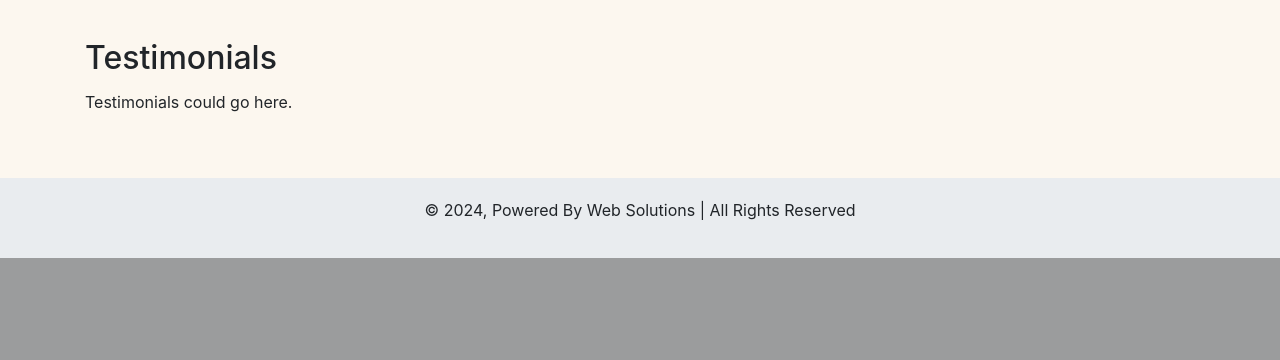
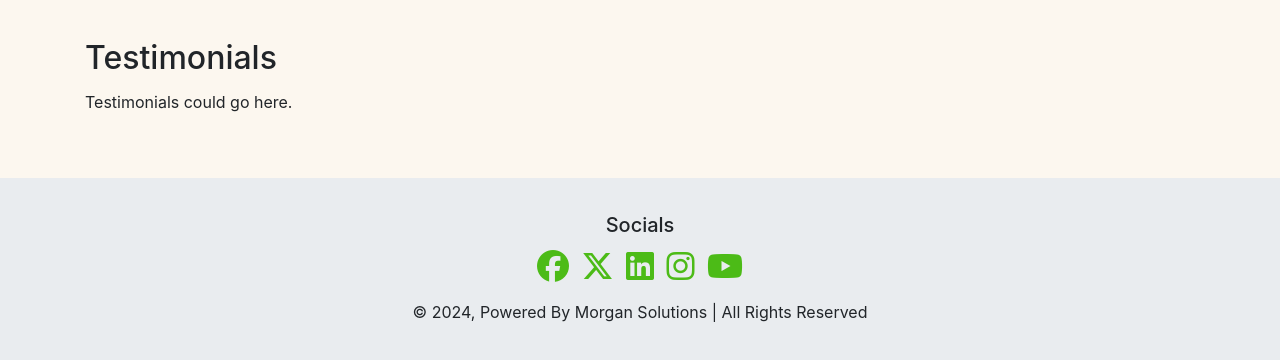
Before and after one commit to CleanOak/Touch_and_bite_PP4, a Django app: page / in a window 1280 px wide. Shown: the part 900-1260 px from the top of the page. Before the commit the page ends 1158 px from the top, so only its background shows below. Run offline with Django 4.2, Linux system fonts and the light colour scheme; some libraries are stand-ins or nearby versions.

Commit message:
add socials icons from fontawesome

```diff
--- a/templates/mainlayout.html
+++ b/templates/mainlayout.html
@@ -17,6 +17,11 @@
     content="catering, service, touch, booking, food menu,bite,
     corporate, starters, mains, desserts, wine, lunch, weddings, parties, cocktails">
     <meta name="author" content=" Morgan Asare">
+    <!-- font awesome -->
+    <link rel="stylesheet" href="https://cdnjs.cloudflare.com/ajax/libs/font-awesome/6.0.0-beta3/css/all.min.css">
+
+    <link rel="stylesheet" href="https://cdnjs.cloudflare.com/ajax/libs/font-awesome/6.5.2/css/all.min.css"
+    integrity="sha512-SnH5WK+bZxgPHs44uWIX+LLJAJ9/2PkPKZ5QiAj6Ta86w+fsb2TkcmfRyVX3pBnMFcV7oQPJkl9QevSCWr3W6A==" crossorigin="anonymous" referrerpolicy="no-referrer" />
     <!-- favicon -->
     <link rel="apple-touch-icon" sizes="180x180" href="/apple-touch-icon.png">
     <link rel="icon" type="image/png" sizes="32x32" href="/favicon-32x32.png">
@@ -42,8 +47,13 @@
         }
 
         a {
-            color: white;
+
             text-decoration: none;
+        }
+
+        .fa-brands{
+            font-size: 2em;
+            color: #4CBB17;
         }
 
         a:hover {
@@ -154,7 +164,46 @@
 
     <!-- Footer -->
     <div class="footer mt-5">
-        <p>&copy; 2024, Powered By Web Solutions | All Rights Reserved</p>
+        <h5 class="uppercase general-sub">Socials</h5>
+
+        <ul class="list-inline social-links">
+            <li class="list-inline-item">
+                <a href="https://www.facebook.com/" target="_blank">
+                    <i class="fa-brands fa-facebook" aria-hidden="true"></i>
+                    <span class="sr-only">Facebook</span>
+                </a>
+            </li>
+
+            <li class="list-inline-item">
+                <a href="https://x.com/home" target="_blank">
+                    <i class="fa-brands fa-x-twitter" aria-hidden="true"></i>
+                    <span class="sr-only">Twitter</span>
+                </a>
+            </li>
+
+            <li class="list-inline-item">
+                <a href="https://www.linkedin.com/feed/" target="_blank">
+                    <i class="fa-brands fa-linkedin" aria-hidden="true"></i>
+                    <span class="sr-only">LinkedIn</span>
+                </a>
+            </li>
+
+            <li class="list-inline-item">
+                <a href="https://www.instagram.com/" target="_blank">
+                    <i class="fa-brands fa-instagram" aria-hidden="true"></i>
+                    <span class="sr-only">Instagram</span>
+                </a>
+            </li>
+
+            <li class="list-inline-item">
+                <a href="https://www.youtube.com/" target="_blank">
+                    <i class="fa-brands fa-youtube" aria-hidden="true"></i>
+                    <span class="sr-only">YouTube</span>
+                </a>
+            </li>
+
+        </ul>
+        <p>&copy; 2024, Powered By Morgan Solutions | All Rights Reserved</p>
     </div>
 
     <script src="https://code.jquery.com/jquery-3.5.1.slim.min.js"></script>
```
